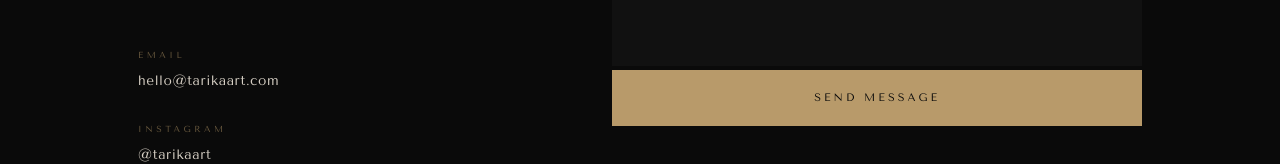
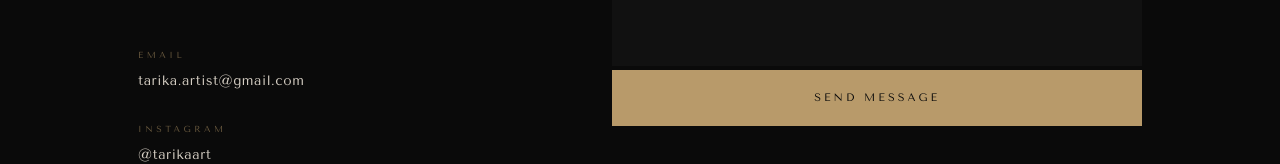
Before and after one commit to TarikaArt/tarika-art-website, a Next.js app: page /contact in a window 1280 px wide. Shown: the part 1431-1595 px from the top of the page. Built offline with nearby package versions, Linux system fonts and the light colour scheme.

Commit message:
update social links

```diff
--- a/app/contact/page.tsx
+++ b/app/contact/page.tsx
@@ -466,7 +466,7 @@
             <div className="contact-details">
               <div className="contact-detail-item">
                 <p className="detail-label">Email</p>
-                <a href="mailto:hello@tarikaart.com" className="detail-value">hello@tarikaart.com</a>
+                <a href="mailto:tarika.artist@gmail.com" className="detail-value">tarika.artist@gmail.com</a>
               </div>
               <div className="contact-detail-item">
                 <p className="detail-label">Instagram</p>
```
